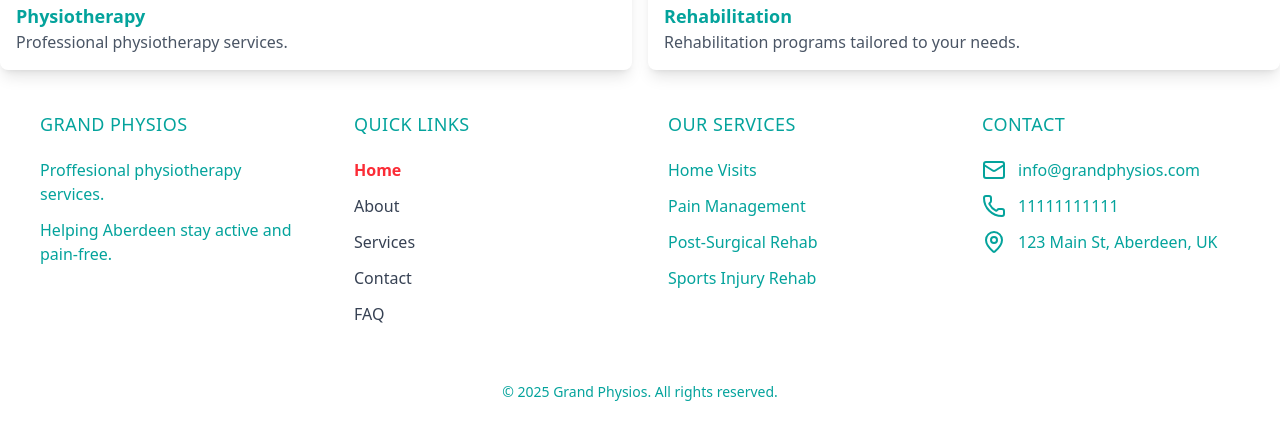
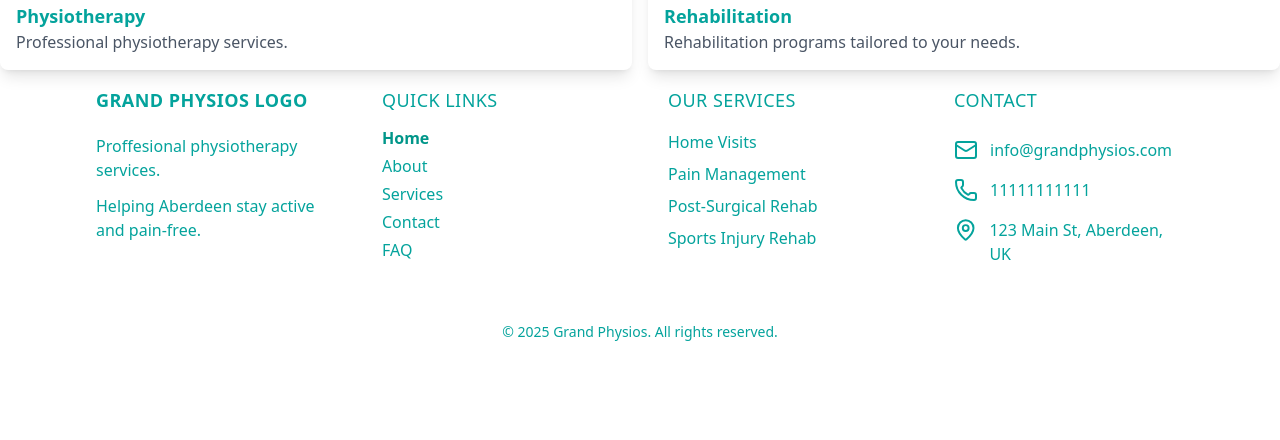
Before and after one commit to sbratuszewski/grand-physios, a React (Vite) app: page / in a window 1280 px wide. Shown: the part 254-694 px from the top of the page. Built offline with nearby package versions, Linux system fonts and the light colour scheme.

Commit message:
footer styles

```diff
--- a/src/components/Footer.jsx
+++ b/src/components/Footer.jsx
@@ -5,28 +5,32 @@ import navItems from '../data/navItems'
 
 const Footer = () => {
   return (
-    <footer className="w-full p-6">
+    <footer className="w-full px-4 sm:px-6 md:px-12 lg:px-20">
       <div className="grid sm:grid-cols-2 lg:grid-cols-4 gap-6">
         {/* Brand Section */}
         <div className="flex flex-col gap-3 p-2 md:p-4">
-          <NavLink to="/" className="text-lg tracking-wide uppercase mb-2">
-            Grand Physios
+          <NavLink
+            to="/"
+            className="text-lg tracking-wide uppercase font-bold mb-2"
+          >
+            Grand Physios logo
           </NavLink>
           <p>Proffesional physiotherapy services.</p>
           <p>Helping Aberdeen stay active and pain-free.</p>
         </div>
 
         {/* Footer Quick Menu */}
-        <div className="flex flex-col gap-3 p-2 md:p-4 list-none">
+        <div className="flex flex-col gap-1 p-2 md:p-4 list-none">
           <h2 className="text-lg tracking-wide uppercase mb-2">Quick Links</h2>
           {navItems.map((item) => (
-            <li key={item.name}>
+            <li
+              key={item.name}
+              className="hover:text-teal-700 transition-colors"
+            >
               <NavLink
                 to={item.path}
                 className={({ isActive }) =>
-                  isActive
-                    ? 'text-red-500 font-bold'
-                    : 'text-gray-700 hover:text-red-500 transition-colors'
+                  isActive && 'text-teal-600 font-bold'
                 }
               >
                 {item.name}
@@ -35,7 +39,7 @@ const Footer = () => {
           ))}
         </div>
 
-        <div className="flex flex-col gap-3 p-2 md:p-4">
+        <div className="flex flex-col gap-2 p-2 md:p-4">
           <h2 className="text-lg tracking-wide uppercase mb-2">Our Services</h2>
           <p>Home Visits</p>
           <p>Pain Management</p>
@@ -44,7 +48,7 @@ const Footer = () => {
         </div>
 
         {/* Contact Section */}
-        <div className="flex flex-col gap-3 p-2 md:p-4">
+        <div className="flex flex-col gap-4 p-2 md:p-4">
           <h2 className="text-lg tracking-wide uppercase mb-2">Contact</h2>
           <div className="flex gap-x-3">
             {/* lucide icon */}
```
